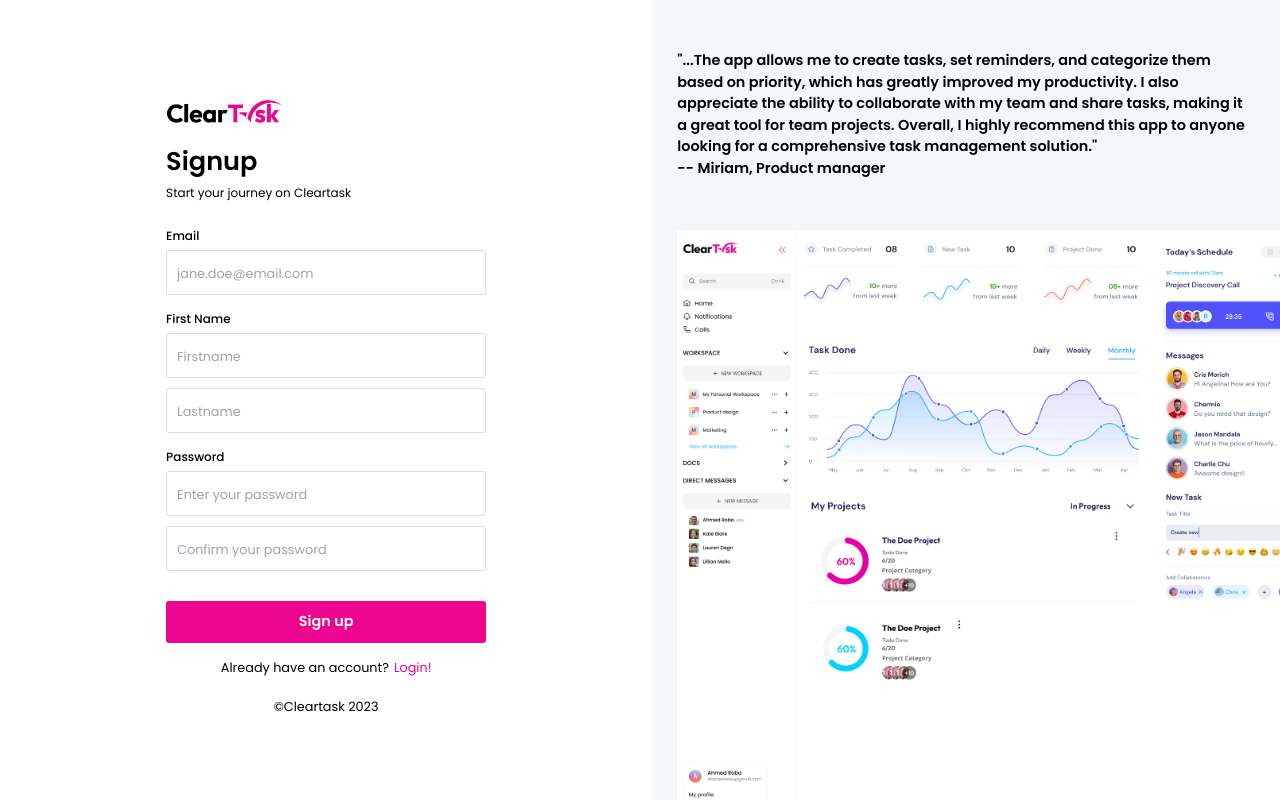
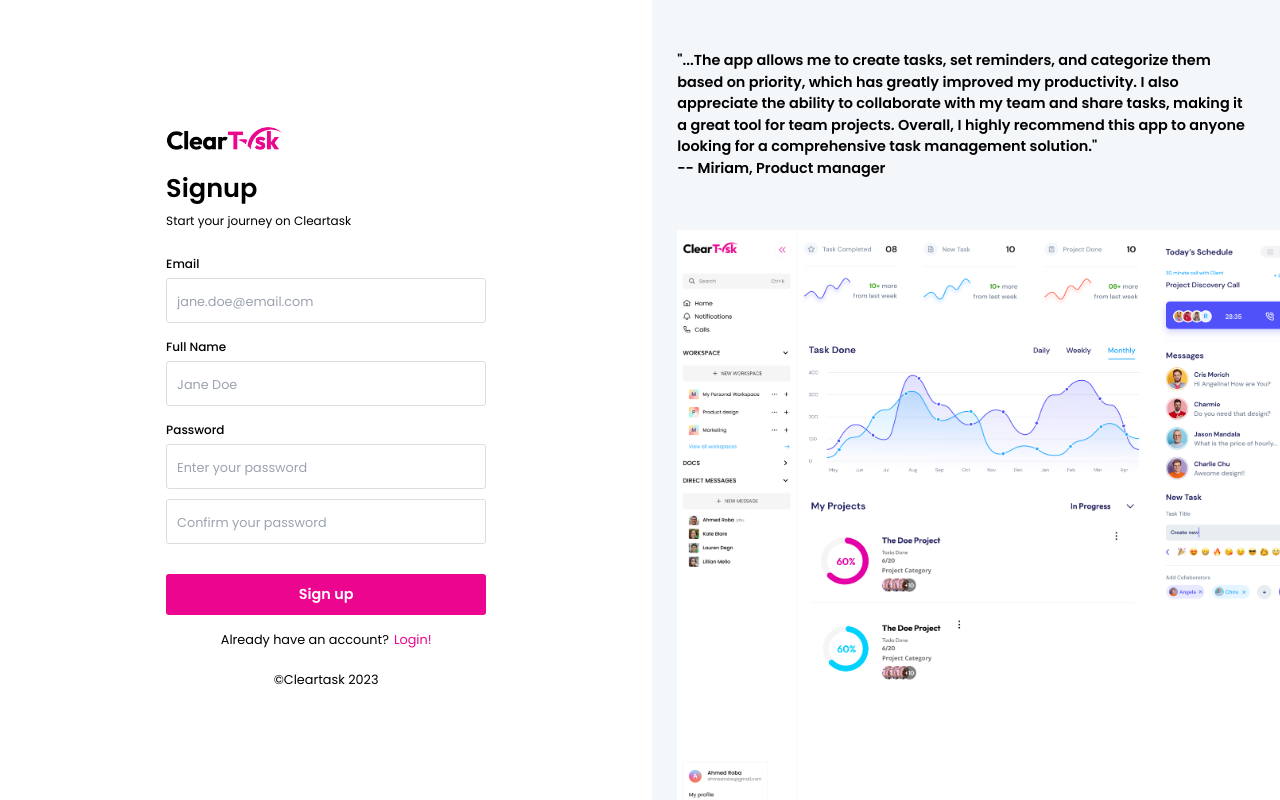
Before and after one commit to Crunch-Garage/cleartask, a React (Create React App) app in the folder react/: page /auth/signup in a window 1280 px wide. Built offline with nearby package versions, Linux system fonts and the light colour scheme; a web font is replaced by a local one.

Commit message:
feat: remove last name input occurrences

```diff
--- a/react/src/components/Signup.js
+++ b/react/src/components/Signup.js
@@ -24,8 +24,7 @@
         super(props);
         this.state = {
             username:"",
-            firstname:"",
-            lastname:"",
+            fullName:"",
             email:"",
             password1:"",
             password2:"",
@@ -53,16 +52,15 @@
     registerUser = (e) => {
         e.preventDefault();
         console.log(baseURL)
-        this.state.email && this.state.firstname && this.state.lastname ? (
+        this.state.email && this.state.firstname? (
             this.state.email ? (
-                this.state.firstname && this.state.lastname ? (
+                this.state.fullName ? (
                     axios({
                         method:'post',
                         url:`${baseURL}/apis/rest-auth/registration/`,
                         data: {
                             username: this.state.username,
-                            firstname:this.state.firstname,
-                            lastname:this.state.lastname,
+                            firstname:this.state.fullName,
                             password1:this.state.password1,
                             password2:this.state.password2,
                             email:this.state.email
@@ -88,10 +86,10 @@
                         console.log(error);
                     })
 
-                ) : this.setState({fullNameErrors:"Please enter your first and last name"})
+                ) : this.setState({fullNameErrors:"Please enter your full name"})
 
             ) : this.setState({emailErrors:"Please enter your email"})
-        ) : this.setState({emailErrors:"Please enter your email",fullNameErrors:"Please enter your first and last name"})
+        ) : this.setState({emailErrors:"Please enter your email",fullNameErrors:"Please enter your full name"})
     };
 
     render(){
@@ -121,11 +119,9 @@
                                             <div className="fields">
                                                 <div className='auth__form-input'>
                                                     <div className='auth__form-input--header'>
-                                                        <label for="firstname">First Name</label>
+                                                        <label for="fullname">Full Name</label>
                                                     </div>
-                                                    <input id='firstname' className={this.state.fullNameErrors ? 'form__field-error' : ''} name='firstname' placeholder='Firstname' onChange={(e)=> this.handleChange({firstname:e.target.value})} required></input>
-                                                    <span style={{width:'10px'}}></span>
-                                                    <input id='lastname' className={this.state.fullNameErrors ? 'form__field-error' : ''} name='lastname' placeholder='Lastname' onChange={(e)=> this.handleChange({lastname:e.target.value})} required></input>
+                                                    <input id='fullname' className={this.state.fullNameErrors ? 'form__field-error' : ''} name='full name' placeholder='Jane Doe' onChange={(e)=> this.handleChange({fullName:e.target.value})} required></input>
                                                 </div>
 
                                             </div>
```
